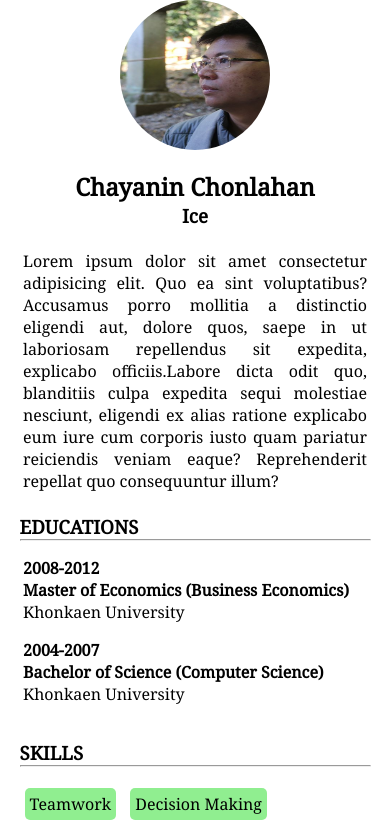
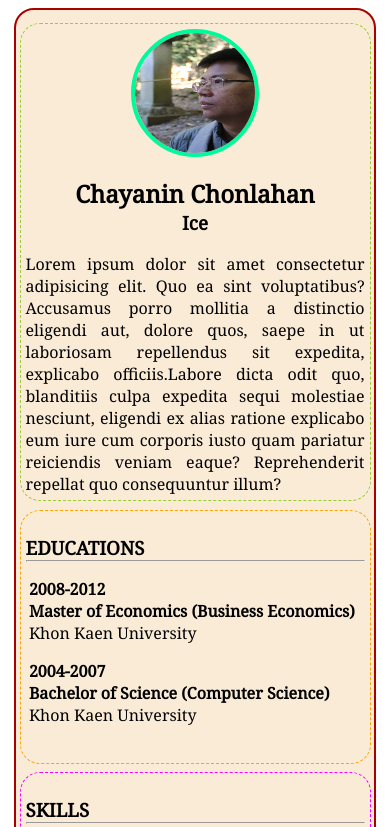
Before and after one commit to cchayanin/precodecamp-final, a plain HTML site: page index.html in a window 390 px wide. Shown: the top 827 px of the page. Drawn offline with Linux system fonts and the light colour scheme.

Commit message:
Responsive Resume Page

```diff
--- a/css/default.css
+++ b/css/default.css
@@ -1,7 +1,21 @@
+@media screen and (max-width: 800px) {
+  #profile-pic {
+    max-width: 120px;
+    max-height: 120px;
+  }
+}
+
 body {
   font-family: "Noto Serif", Arial, Helvetica, sans-serif;
-  margin: auto;
+}
+
+.container {
+  margin: 1vh auto;
   width: 90vw;
+  padding: 1vw;
+  border: 2px solid #a00;
+  border-radius: 20px;
+  background-color: antiquewhite;
 }
 
 #profile-pic {
@@ -10,7 +24,17 @@ body {
   margin: auto;
   height: 150px;
   width: 150px;
+  border: 4px solid mediumspringgreen;
 }
+
+#profile-container {
+  margin: 1vh auto;
+  border: 1px dashed yellowgreen;
+  border-radius: 20px;
+  padding: 5px;
+  background-color: transparent;
+}
+
 #fullname {
   text-align: center;
   margin-bottom: 0;
@@ -21,10 +45,17 @@ body {
 }
 
 #biography {
-  padding: 1%;
   margin: auto;
   text-align: justify;
 }
+
+#education-container {
+  margin: 1vh auto;
+  border: 1px dashed orange;
+  border-radius: 20px;
+  padding: 5px;
+}
+
 #education h3 {
   margin-bottom: 0;
 }
@@ -54,6 +85,13 @@ body {
   margin-top: 0;
 }
 
+#skill-container {
+  margin: 1vh auto;
+  border: 1px dashed magenta;
+  border-radius: 20px;
+  padding: 5px;
+}
+
 #skill h3 {
   margin-bottom: 0;
 }
--- a/index.html
+++ b/index.html
@@ -10,6 +10,7 @@
 </head>
 
 <body>
+    <div class="container">
         <section id="profile-container">
             <div id="profile">
                 <img id="profile-pic" src="..\img\profile.jpg" alt="profile picture">
@@ -18,7 +19,8 @@
                     <h3 id="nickname">Ice</h3>
                     <p id="biography">Lorem ipsum dolor sit amet consectetur adipisicing elit. Quo ea sint voluptatibus?
                         Accusamus porro
-                    mollitia a distinctio eligendi aut, dolore quos, saepe in ut laboriosam repellendus sit expedita,
+                        mollitia a distinctio eligendi aut, dolore quos, saepe in ut laboriosam repellendus sit
+                        expedita,
                         explicabo officiis.Labore dicta odit quo, blanditiis culpa expedita sequi molestiae nesciunt,
                         eligendi ex alias ratione explicabo eum iure cum corporis iusto quam pariatur reiciendis veniam
                         eaque? Reprehenderit repellat quo consequuntur illum?</p>
@@ -32,12 +34,12 @@
                 <ul id="education-list">
                     <li><span><strong>2008-2012</strong></span>
                         <div class="degree"><strong>Master of Economics (Business Economics)</strong>
-                        <p>Khonkaen University</p>
+                            <p>Khon Kaen University</p>
                         </div>
                     </li>
                     <li><span><strong>2004-2007</strong></span>
                         <div><strong>Bachelor of Science (Computer Science)</strong>
-                        <p>Khonkaen University</p>
+                            <p>Khon Kaen University</p>
                         </div>
                     </li>
                 </ul>
@@ -56,6 +58,8 @@
                 </ul>
             </div>
         </section>
+    </div>
+
 
 
 </body>
```
Lines whose indentation alone changed are shown as unchanged.
